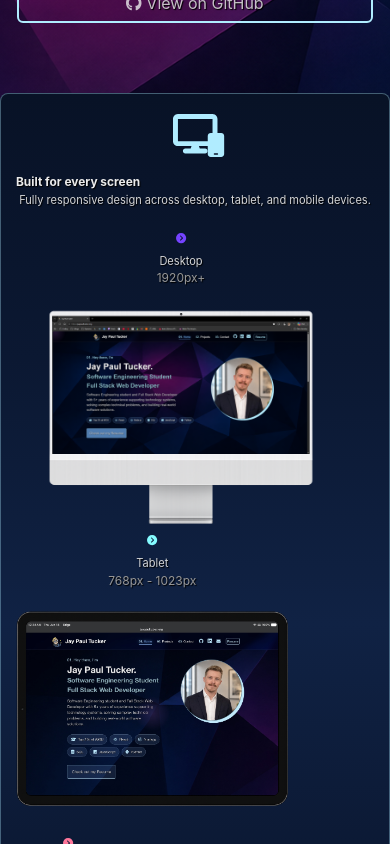
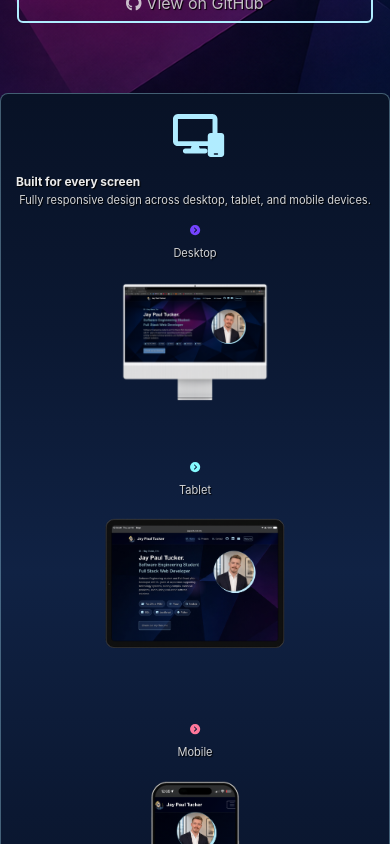
Before and after one commit to JayPTucker/React-Portfolio, a React (Create React App) app: page / in a window 390 px wide. Shown: the part 1156-2000 px from the top of the page. Built offline with nearby package versions, Linux system fonts and the light colour scheme; no server answers.

Commit message:
CSS Updates
- Text is centered for projects on mobile
- Links updated on mobile

```diff
--- a/src/pages/Projects.js
+++ b/src/pages/Projects.js
@@ -137,14 +137,14 @@ const Projects = () => {
           <Col lg={10} md={12} sm={12}>
             <div className="project-row">
               <Row className="align-items-center">
-                <Col lg={1} md={12} className="text-center">
+                <Col lg={1} md={12} xs={12} className="text-center">
                   <div className="responsive-icon">
                     <FontAwesomeIcon className="computer-icon" icon={faDisplay} />
                     <FontAwesomeIcon className="mobile-icon" icon={faMobile} />
                   </div>
                 </Col>
 
-                <Col lg={2} md={12}>
+                <Col lg={2} md={12} xs={12}>
                   <b className="responsive-title">Built for every screen</b>
                   <p className="responsive-text">
                     Fully responsive design across desktop, tablet, and mobile devices.
@@ -152,7 +152,8 @@ const Projects = () => {
                 </Col>
 
                 {/* Desktop View */}
-                <Col lg={3} md={4} sm={4}>
+                <Col lg={3} md={4} xs={12}>
+                  <div className="device-showcase">
                     <span className="resolution-item">
                       <FontAwesomeIcon
                         className="circle-icon circle1"
@@ -165,10 +166,12 @@ const Projects = () => {
                       </span>
                       <img src={responsiveDesktop} alt="Desktop" className="desktop-img" />
                     </span>
+                  </div>
                 </Col>
 
                 {/* Tablet View */}
-                <Col lg={4} md={4} sm={4}>
+                <Col lg={4} md={4} xs={12}>
+                  <div className="device-showcase">
                     <span className="resolution-item">
                       <FontAwesomeIcon
                         className="circle-icon circle2"
@@ -181,10 +184,13 @@ const Projects = () => {
                       </span>
                       <img src={responsiveTablet} alt="Tablet" className="tablet-img" />
                     </span>
+                  </div>
                 </Col>
 
                 {/* Mobile View */}
-                <Col lg={2} md={4} sm={4}>
+                <Col lg={2} md={4} xs={12}>
+                  <div className="device-showcase">
+
                     <span className="resolution-item">
                       <FontAwesomeIcon
                         className="circle-icon circle3"
@@ -197,6 +203,7 @@ const Projects = () => {
                       </span>
                       <img src={responsivePhone} alt="Mobile" className="phone-img" />
                     </span>
+                  </div>
                 </Col>
               </Row>
             </div>
@@ -377,7 +384,7 @@ const Projects = () => {
                           <FontAwesomeIcon icon={faArrowUpRightFromSquare} />
                         </a>
 
-                        <div className="vertical-divider"></div>
+                        <br></br>
 
                         <a
                           href="https://jaypaultucker.org"
@@ -451,14 +458,17 @@ const Projects = () => {
                       <span>AWS S3</span>
                     </div>
 
-                    <div className='project-skill-bubble'>
+                    {showWitterSkills && (
+                      <>
+                        <motion.div
+                          className='project-skill-bubble'
+                          initial={{ opacity: 0, scale: 0 }}
+                          animate={{ opacity: 1, scale: 1 }}
+                          transition={{ duration: 0.3 }}
+                        >
                           <FontAwesomeIcon className='bubble-icon' icon={faLock} />
                           <span>Authentication</span>
-                    </div>
-
-                    {showWitterSkills && (
-                      <>
-
+                        </motion.div>
                         <motion.div
                           className='project-skill-bubble'
                           initial={{ opacity: 0, scale: 0 }}
@@ -512,8 +522,6 @@ const Projects = () => {
                     )}
 
                   </div>
-
-                  {/* Project Links */}
                 </Col>
 
                 {/* Project Status & Changelog */}
--- a/src/styles/Projects.css
+++ b/src/styles/Projects.css
@@ -557,16 +557,101 @@ p {
     margin-bottom: 10px;
   }
 
+  .resolution-item {
+    display: flex;
+    flex-direction: column;
+    align-items: center;
+    text-align: center;
+    gap: 10px;
+  }
+
   .desktop-img,
   .tablet-img,
   .phone-img {
-    height: 220px;
-    max-width: none;
+    height: auto;
+    max-width: 180px;
+    margin-top: 10px;
   }
+
+  .res-text {
+   display: none;
+  }
+
+  .phone-img {
+    max-width: 90px;
+  }
+
+  .circle-icon {
+    margin: 0;
+  }
+
+  .device-showcase {
+    position: relative;
+    padding-bottom: 30px;
+    margin-bottom: 30px;
+  }
+
+  .device-showcase:not(:last-child)::after {
+    content: "";
+    position: absolute;
+
+    bottom: 0;
+    left: 50%;
+
+    transform: translateX(-50%);
+
+    width: 80%;
+    height: 1px;
+
+    background: linear-gradient(
+      to right,
+      transparent,
+      rgba(176, 236, 255, 0.3),
+      transparent
+    );
+  }
+
+  .desktop-divider {
+  background: linear-gradient(
+    to right,
+    transparent,
+    rgb(117, 67, 255),
+    transparent
+  );
+}
+
+.tablet-divider {
+  background: linear-gradient(
+    to right,
+    transparent,
+    rgb(133, 251, 255),
+    transparent
+  );
+}
 
   .responsive-title,
   .responsive-text {
+    text-align: center !important;
+  }
+
+
+  .projectTitle {
+    display: flex;
+    flex-direction: row;
+    justify-content: center;
+    align-items: center;
+    flex-wrap: wrap;
+    gap: 8px;
+
+    font-size: 1.4rem;
     text-align: center;
+  }
+
+  .project-link {
+    font-size: 1.3rem !important;
+    display: block;
+    text-align: center;
+    margin-bottom: 10px;
   }
 
   .view-on-github {
```
Lines whose indentation alone changed are shown as unchanged.
